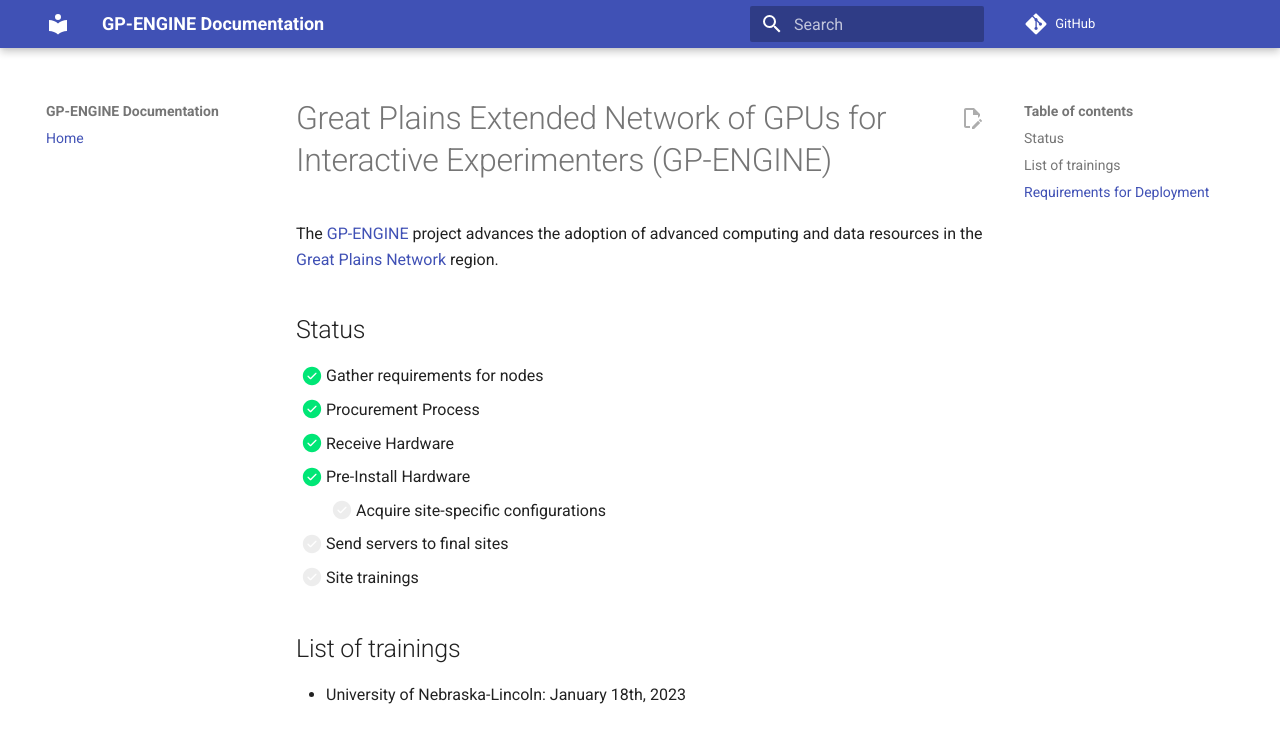
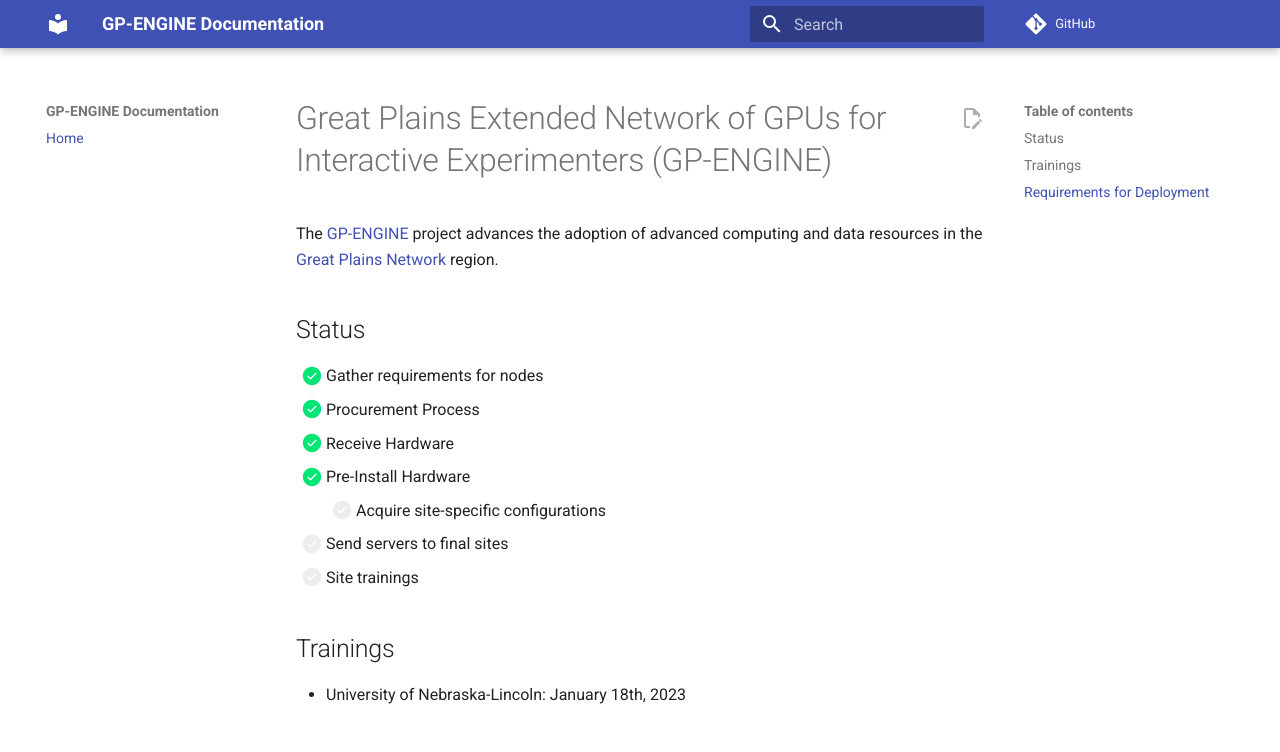
Before and after one commit to GreatPlainsNetwork/gp-engine-docs, an MkDocs documentation site: the page built from docs/index.md, in a window 1280 px wide and 1103 px high. Shown: the top 752 px of the window. Built offline with MkDocs 1.6.1 and Material for MkDocs 9.7.7, drawn with Linux system fonts in a browser that asks for light colours; comment, search, counter and statistics services are not loaded.

Commit message:
Update index.md

```diff
--- a/docs/index.md
+++ b/docs/index.md
@@ -12,7 +12,7 @@
 - [ ] Send servers to final sites
 - [ ] Site trainings
 
-## List of trainings
+## Trainings
 
 - University of Nebraska-Lincoln: January 18th, 2023
 
```
